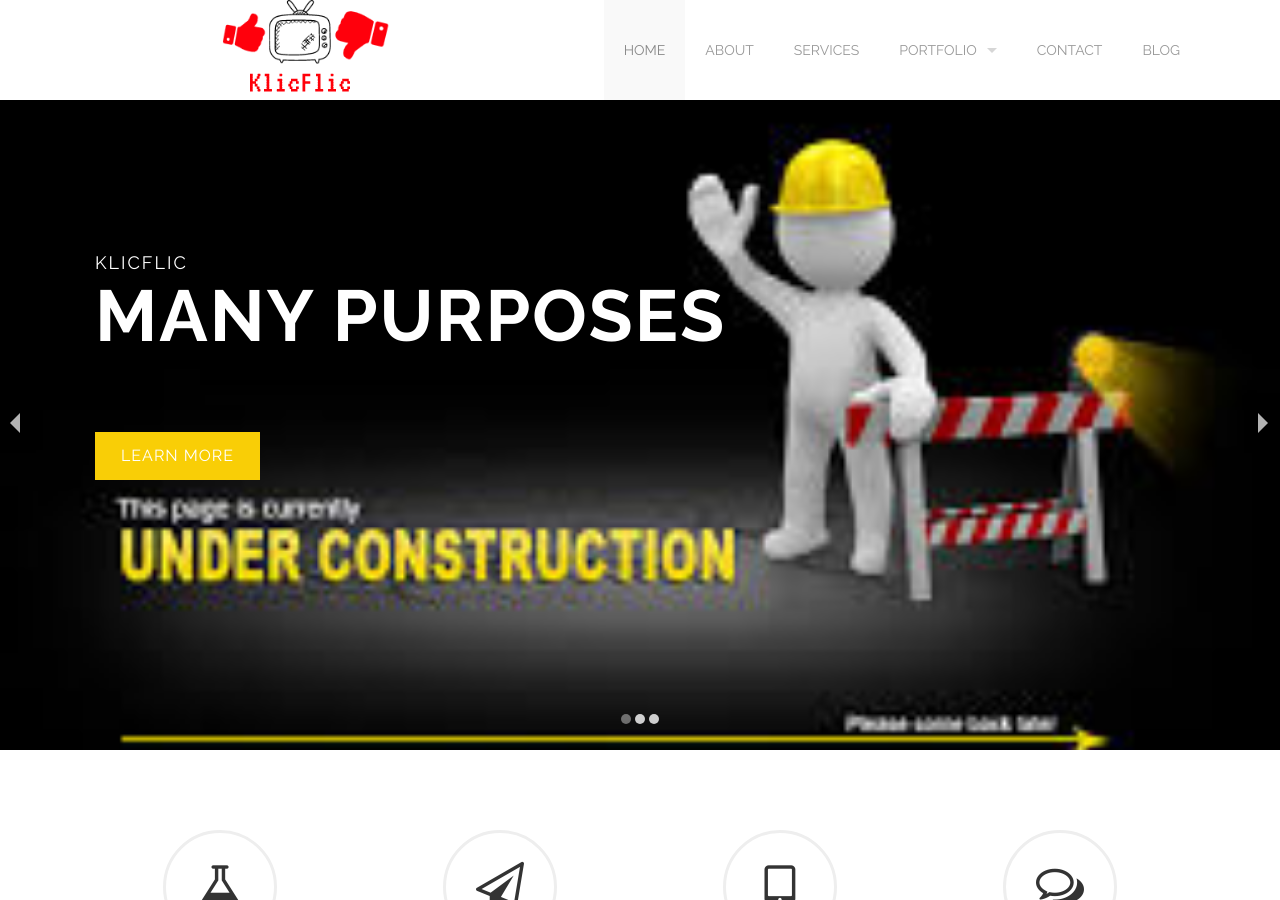
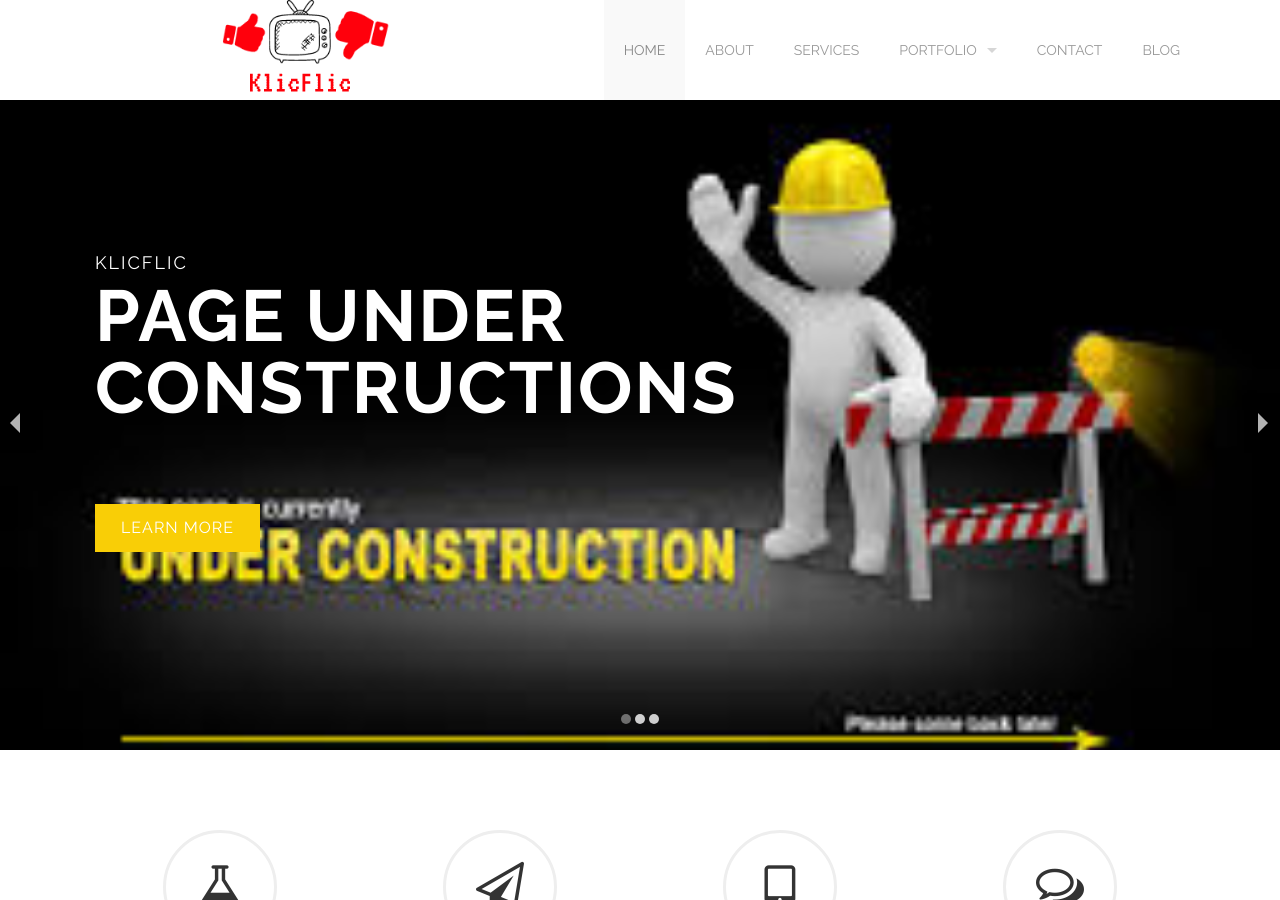
Before and after one commit to roshanpuru/klicflic, a Jekyll site: the page built from index.html, in a window 1280 px wide and 900 px high. Built offline with Jekyll 4.4.1, drawn with Linux system fonts in a browser that asks for light colours.

Commit message:
under construction

```diff
--- a/index.html
+++ b/index.html
@@ -8,7 +8,7 @@ slides:
       text: KlicFlic
     title:
       klass: bottom-to-top
-      text: Many purposes
+      text: Page Under Constructions
     buttons:
       klass: bottom-to-top
       items:
```
